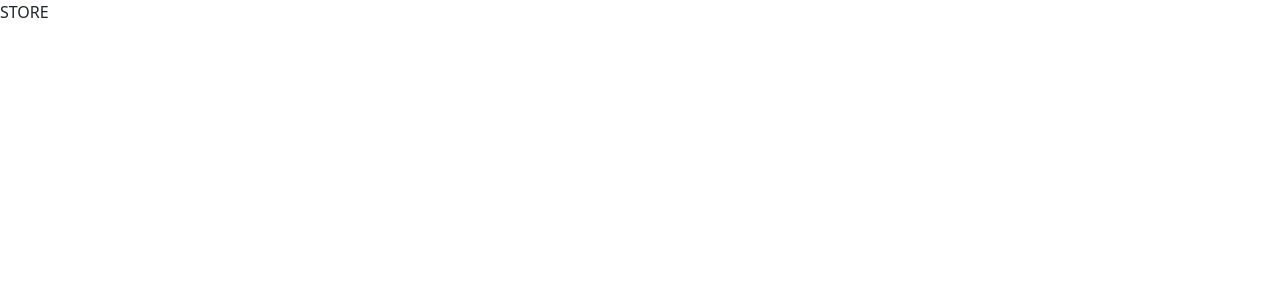
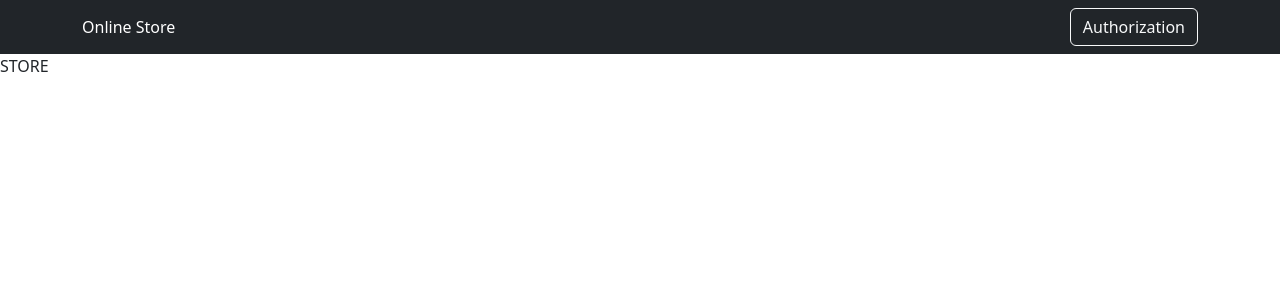
Before and after one commit to Isterya/online-store, a React (Vite) app in the folder client/: page / in a window 1280 px wide. Shown: the top 300 px of the page. Built offline with nearby package versions, Linux system fonts and the light colour scheme.

Commit message:
feat: add context to the navbar

```diff
--- a/client/src/App.tsx
+++ b/client/src/App.tsx
@@ -1,10 +1,12 @@
 import { BrowserRouter as Router } from 'react-router-dom';
 
 import AppRouter from './components/AppRouter';
+import NavBar from './components/NavBar';
 
 function App() {
   return (
     <Router>
+      <NavBar />
       <AppRouter />
     </Router>
   );
--- /dev/null
+++ b/client/src/components/NavBar.tsx
@@ -0,0 +1,60 @@
+import { useContext } from 'react';
+import { Context } from '../main';
+import { Button, Container, Nav, Navbar } from 'react-bootstrap';
+import { NavLink } from 'react-router-dom';
+import { SHOP_ROUTE } from '../utils/consts';
+import { observer } from 'mobx-react-lite';
+
+const NavBar = observer(() => {
+  const context = useContext(Context);
+
+  if (!context) {
+    throw new Error('Context must be used within a ContextProvider');
+  }
+
+  const { user } = context;
+
+  return (
+    <Navbar
+      bg="dark"
+      data-bs-theme="dark"
+    >
+      <Container>
+        <NavLink
+          to={SHOP_ROUTE}
+          style={{ color: 'white', textDecoration: 'none' }}
+        >
+          Online Store
+        </NavLink>
+        {user.isAuth ? (
+          <Nav
+            className="ml-auto"
+            style={{ color: 'white' }}
+          >
+            <Button variant={'outline-light'}>Admin Page</Button>
+            <Button
+              variant={'outline-light'}
+              className="ml-4"
+            >
+              Login
+            </Button>
+          </Nav>
+        ) : (
+          <Nav
+            className="ml-auto"
+            style={{ color: 'white' }}
+          >
+            <Button
+              variant={'outline-light'}
+              onClick={() => user.setIsAuth(true)}
+            >
+              Authorization
+            </Button>
+          </Nav>
+        )}
+      </Container>
+    </Navbar>
+  );
+});
+
+export default NavBar;
```
